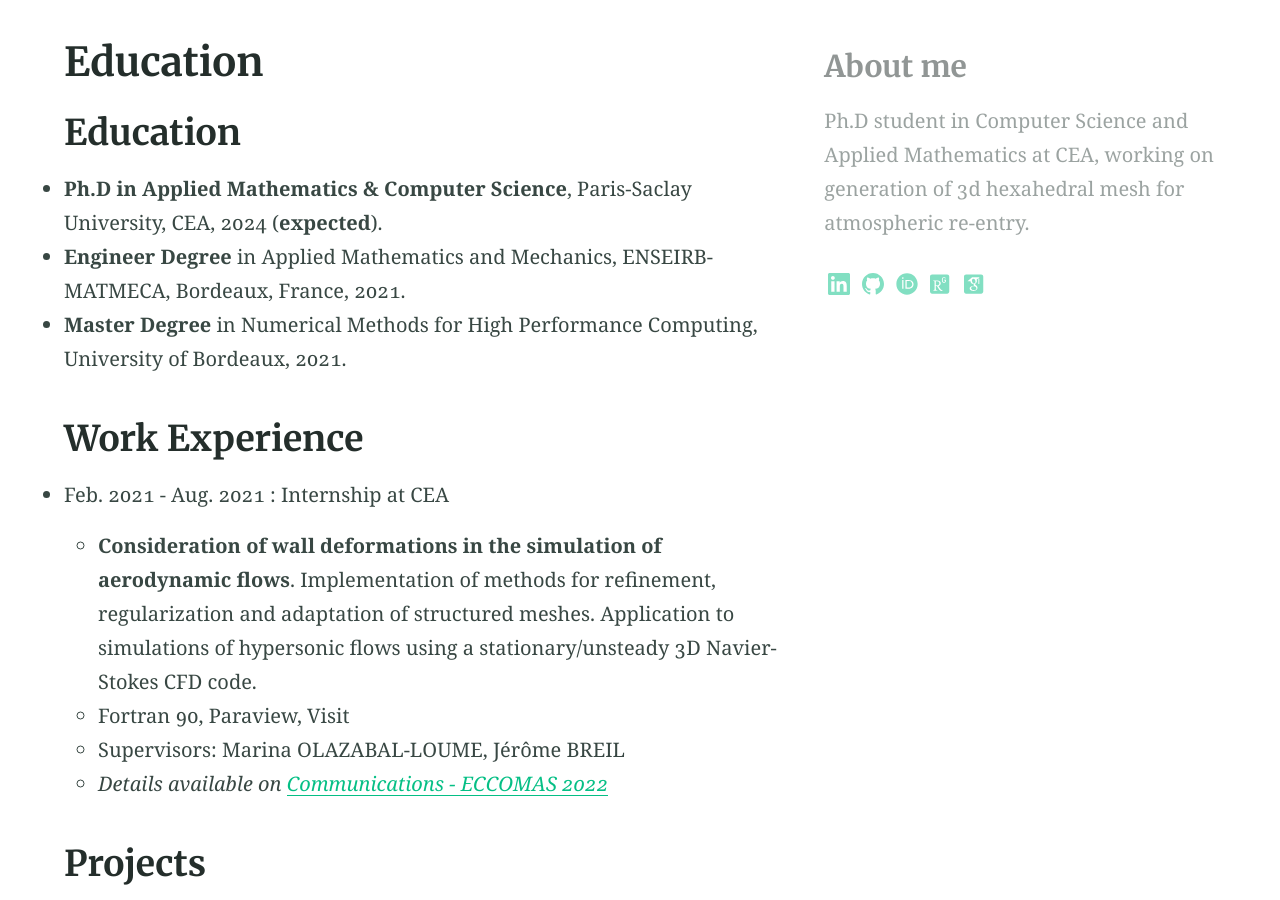
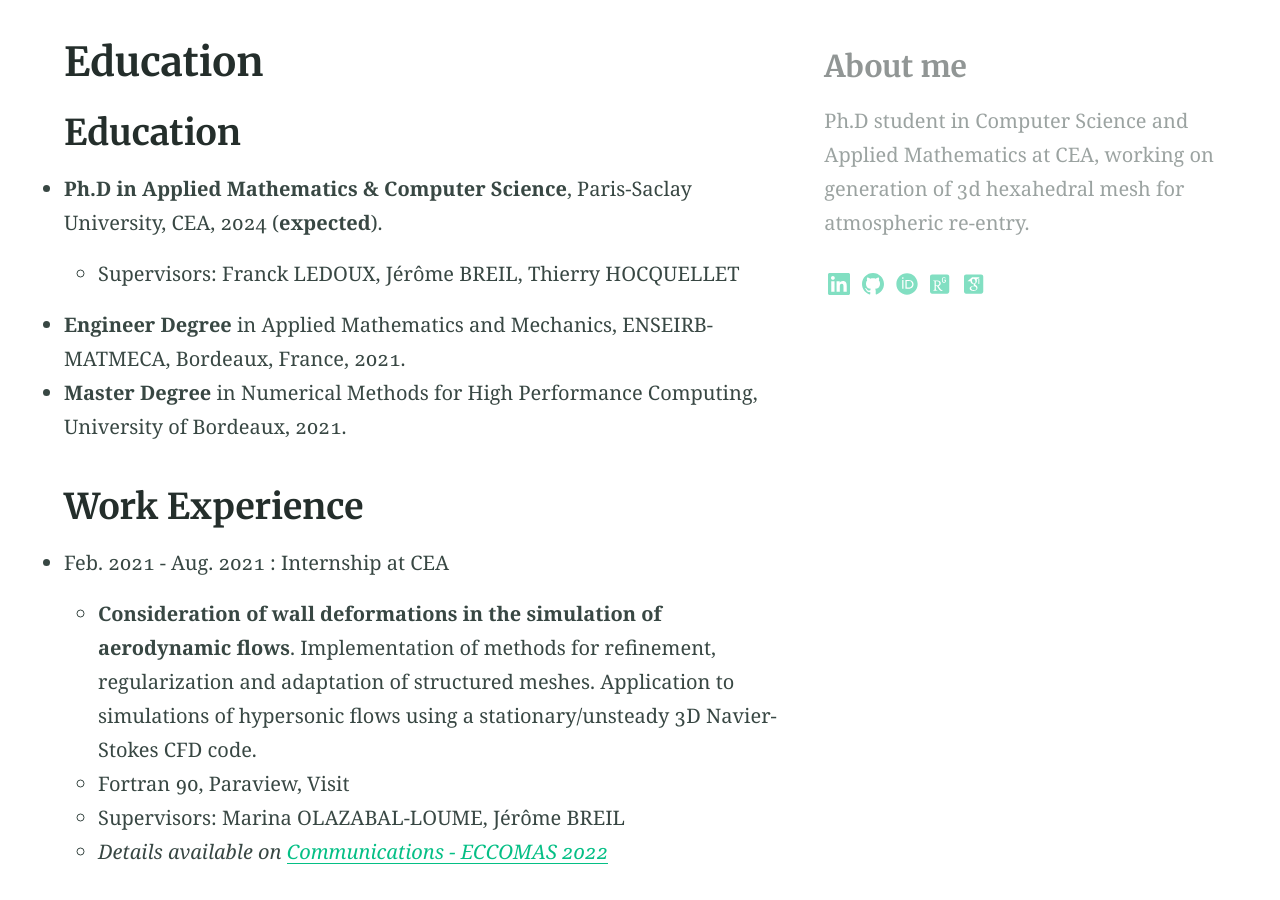
Before and after one commit to claireroche/claireroche.github.io, a Jekyll site: the page built from cv.md, in a window 1280 px wide and 900 px high, scrolled down 424 px. Built offline with Jekyll 4.4.1, drawn with Linux system fonts in a browser that asks for light colours; a style sheet for code colours, icons or effects is not loaded; our own code applies the rules of GitHub Pages for plain Markdown files.

Commit message:
add phd supervisors

```diff
--- a/cv.md
+++ b/cv.md
@@ -12,6 +12,7 @@ aside: true
 ## Education
 
 * **Ph.D in Applied Mathematics & Computer Science**, Paris-Saclay University, CEA, 2024 (**expected**).
+  * Supervisors: Franck LEDOUX, Jérôme BREIL, Thierry HOCQUELLET
 * **Engineer Degree** in Applied Mathematics and Mechanics, ENSEIRB-MATMECA, Bordeaux, France, 2021.
 * **Master Degree** in Numerical Methods for High Performance Computing, University of Bordeaux, 2021.
 
```
